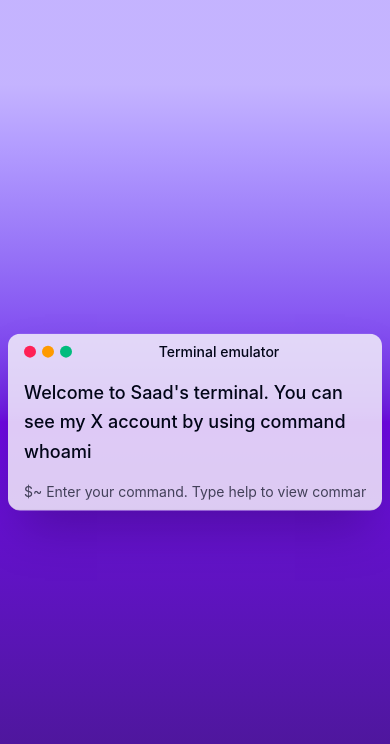
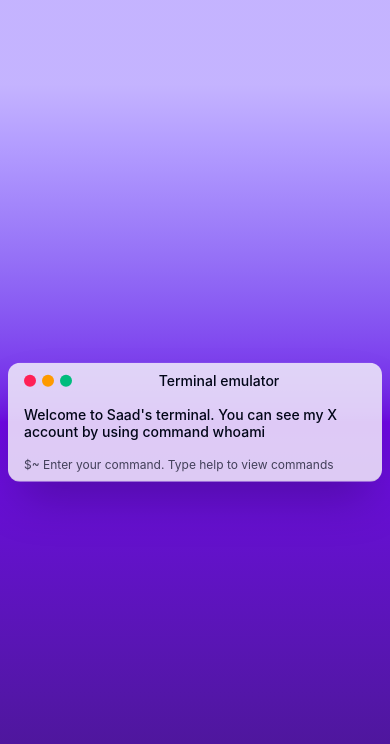
Before and after one commit to dagnt1l/terminal_emulator, a website with bundled scripts: page index.html in a window 390 px wide. Built offline with nearby package versions, Linux system fonts and the light colour scheme.

Commit message:
Fix some UI errors

```diff
--- a/index.html
+++ b/index.html
@@ -32,7 +32,7 @@
         <span>Terminal emulator</span>
       </div>
       <div id="content" class="content">
-        <p class="font-medium text-lg">Welcome to Saad's terminal. You can see my X account by using command whoami</p>
+        <p class="font-medium leading-[1.2] sm:text-lg">Welcome to Saad's terminal. You can see my X account by using command whoami</p>
       </div>
       <input type="text" id="terminal-input" class="terminal-input" placeholder="$~ Enter your command. Type help to view commands" />
     </div>
--- a/src/css/input.css
+++ b/src/css/input.css
@@ -2,6 +2,7 @@
 @import './style.css';
 
 @custom-variant dark (&:where(.dark, .dark *));
+@custom-variant hover (&:hover);
 @custom-variant icon {
   & svg {
     @slot;
--- a/src/css/style.css
+++ b/src/css/style.css
@@ -45,7 +45,7 @@
   }
 
   .terminal-input {
-    @apply w-full px-4 py-2 text-sm caret-violet-500 outline-none [caret-shape:block] placeholder:text-slate-950/70 dark:placeholder:text-zinc-50/70;
+    @apply w-full px-4 py-2 text-xs sm:text-sm caret-violet-500 outline-none [caret-shape:block] placeholder:text-slate-950/70 dark:placeholder:text-zinc-50/70;
   }
 }
 
```
Also changed, not shown: src/css/output.css.
